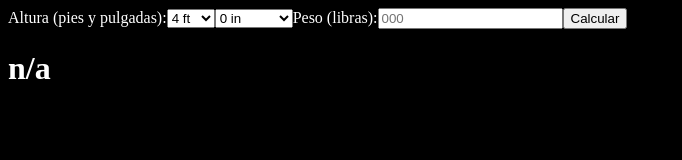
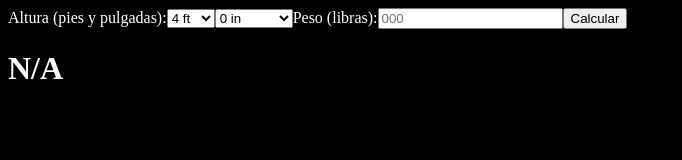
Before and after one commit to Brakoweb/sizes-lalefajas.com, a React (Vite) app in the folder girdle-sizin-app/: page / in a window 1280 px wide. Shown: the top 160 px of the page, without its empty margins (0-682 px from the left). Built offline with nearby package versions, Linux system fonts and the light colour scheme.

Commit message:
feat: Update calculation logic for girdle size
Refactor the calculation process to ensure that girdle size is computed correctly the first time the "Calculate" button is clicked. This resolves the issue where the initial calculation returned incorrect values.

```diff
--- a/girdle-sizin-app/src/GirdleApp.jsx
+++ b/girdle-sizin-app/src/GirdleApp.jsx
@@ -1,5 +1,5 @@
 import propTypes from 'prop-types';
-import { useState } from 'react';
+import { useEffect, useState } from 'react';
 
   const calcHeight = (ft, inch) => {
     ft = parseFloat(ft);
@@ -76,15 +76,16 @@ const App = () => {
     const [inch, setInch] = useState(0);
     const [weight, setWeight] = useState(0);
 
+    useEffect(() => {
+        const height = calcHeight(ft, inch);
+        const calculatedSize = getGirdleSize(height, weight);
+        setSize(calculatedSize);
+      }, [ft, inch, weight]);
+
     const handleBtn = () =>{
         setFt(document.getElementById('pies').value);
         setInch(document.getElementById('pulgadas').value);
         setWeight(document.getElementById('peso').value);
-        const height = calcHeight(ft,inch);
-        console.log(height);
-        console.log(weight);
-        setSize(getGirdleSize(height,weight));
-
     }
 
     return (
```
